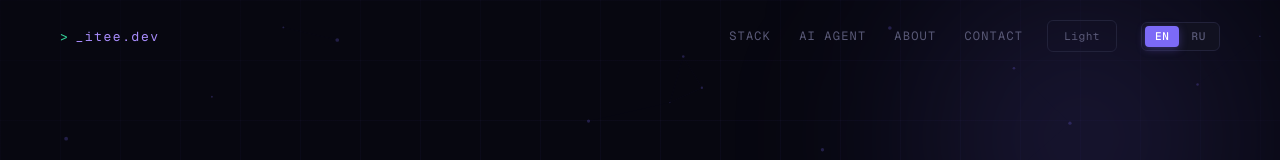
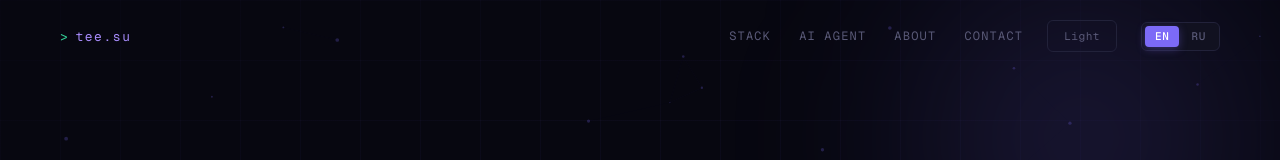
Before and after one commit to i-tee/tee-su, a Next.js app in the folder frontend/: page / in a window 1280 px wide. Shown: the top 160 px of the page. Built offline with nearby package versions, Linux system fonts and the light colour scheme; no server answers.

Commit message:
fix: update logo in navigation for English and Russian locales

```diff
--- a/frontend/src/locales/en.ts
+++ b/frontend/src/locales/en.ts
@@ -5,7 +5,7 @@ export const en = {
   },
 
   nav: {
-    logo: '_itee.dev',
+    logo: 'tee.su',
     stack: 'Stack',
     agent: 'AI Agent',
     about: 'About',
--- a/frontend/src/locales/ru.ts
+++ b/frontend/src/locales/ru.ts
@@ -5,7 +5,7 @@ export const ru = {
   },
 
   nav: {
-    logo: '_itee.dev',
+    logo: 'tee.su',
     stack: 'Стек',
     agent: 'AI-агент',
     about: 'Обо мне',
```
